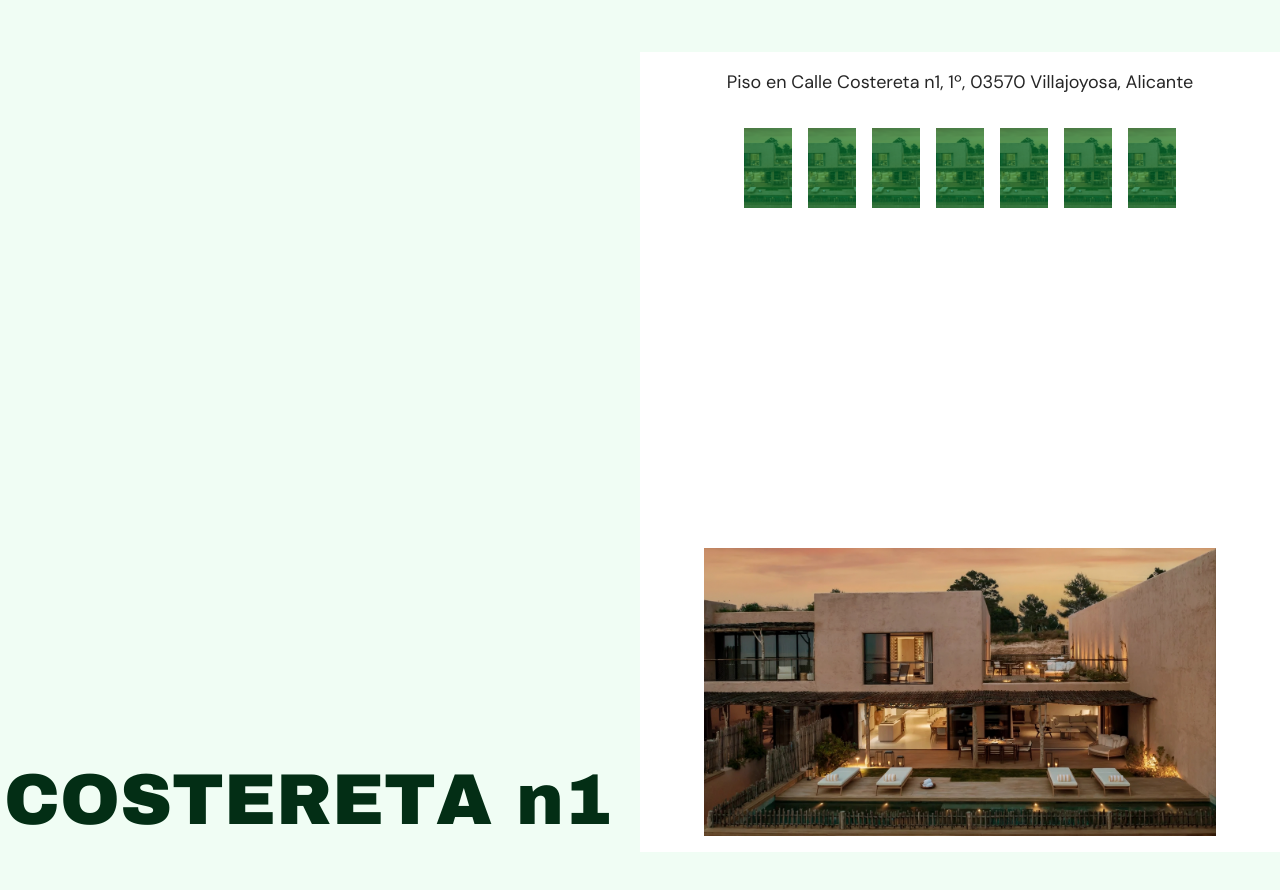
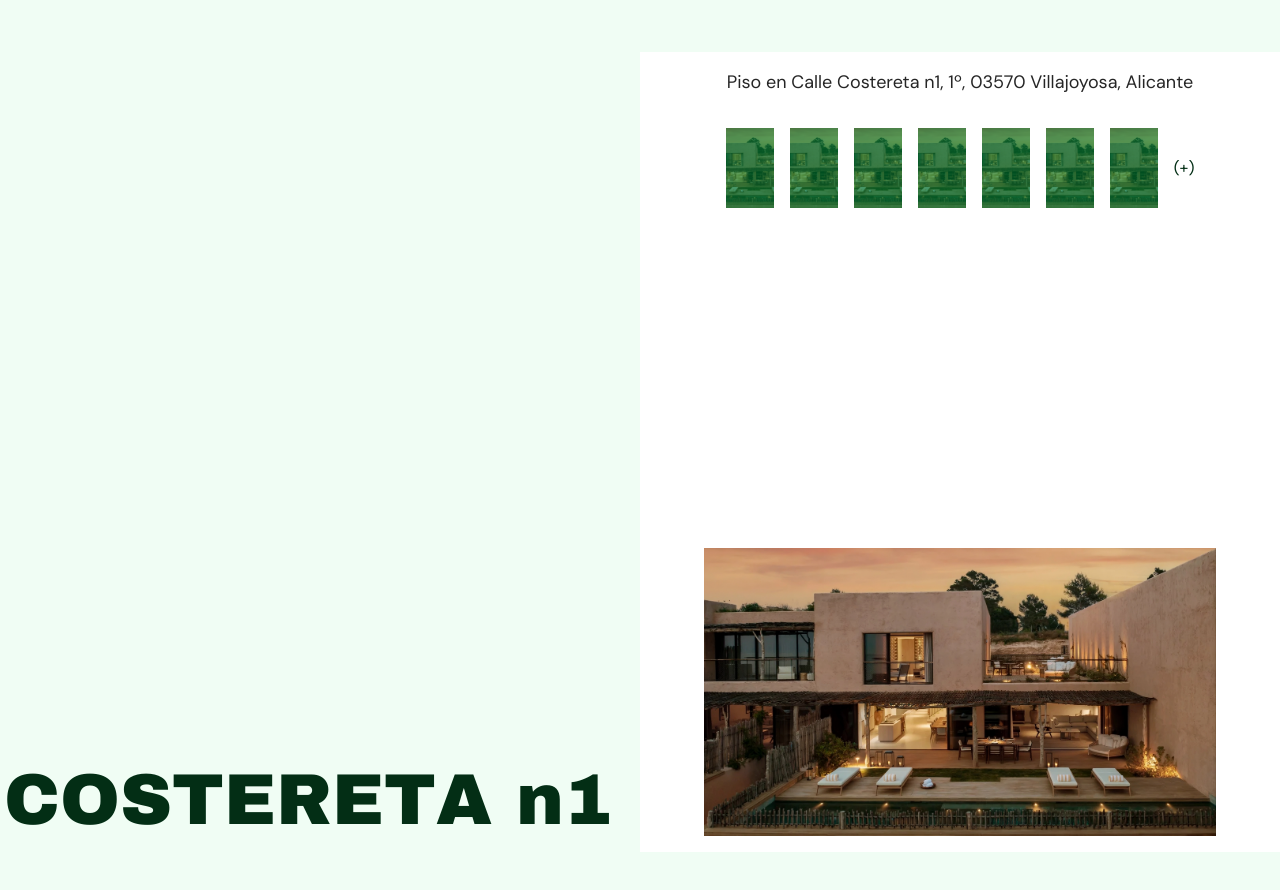
Before and after one commit to JaumeEsquerdo/costera-n1, a Next.js app in the folder costera-n1/: page /contacto in a window 1280 px wide. Shown: the part 2380-3270 px from the top of the page. Built offline with nearby package versions, Linux system fonts and the light colour scheme.

Commit message:
añadir link para ir a Detalles desde PresentationHouse

```diff
--- a/costera-n1/app/components/PresentationHouse.jsx
+++ b/costera-n1/app/components/PresentationHouse.jsx
@@ -6,6 +6,7 @@ import { ParallaxImage } from "./ParallaxImage";
 // import Link from "next/link";
 import { useI18n } from "../hooks/usei18n";
 import { motion } from "framer-motion";
+import Link from "next/link";
 
 const itemVariants = {
   hidden: { opacity: 0 },
@@ -162,7 +163,7 @@ export const PresentationHouse = () => {
               >
                 {texts.subtitle}
               </motion.h3>
-              <div className="flex flex-wrap gap-4">
+              <div className="flex flex-wrap items-center gap-4">
                 {images.map((img) => (
                   <div
                     key={img.id}
@@ -180,6 +181,12 @@ export const PresentationHouse = () => {
                     )}
                   </div>
                 ))}
+                <Link
+                  href="/detalles"
+                  className="hover:opacity-60 transition-opacity text-green-950 duration-100 w-fit h-fit text-center"
+                >
+                  (+)
+                </Link>
               </div>
               {/* <Link
                 href={"/detalles"}
```
